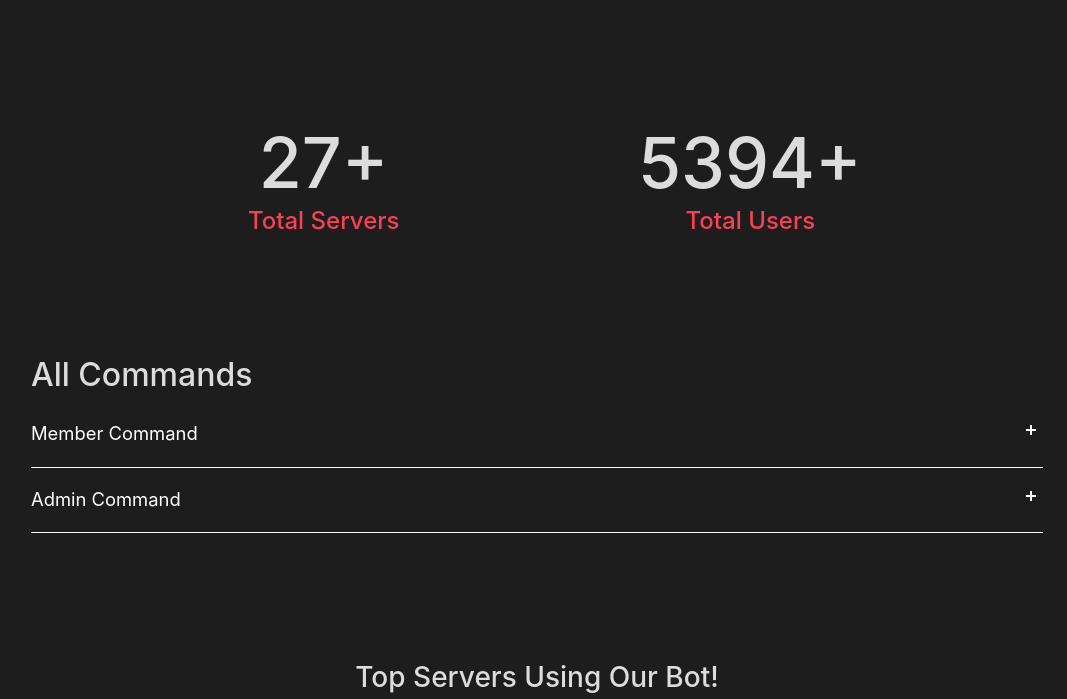
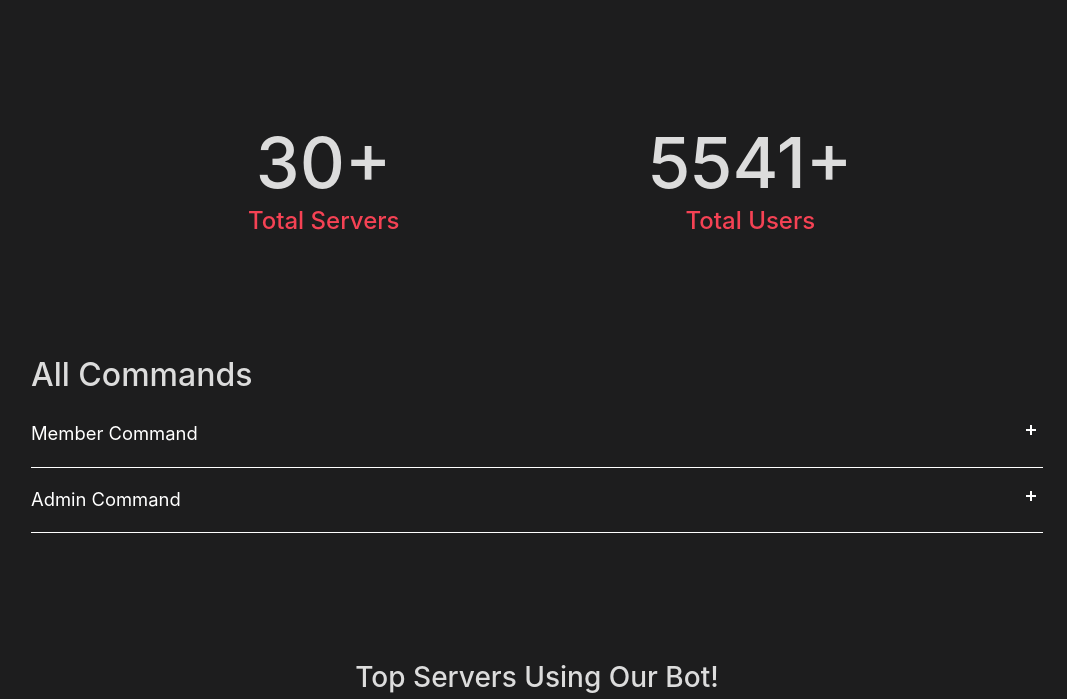
Before and after one commit to marvelishere/marvel1, a plain HTML site: page index.html in a window 1280 px wide. Shown: the part 1360-2059 px from the top of the page, without its empty margins (103-1170 px from the left). Drawn offline with nearby package versions, Linux system fonts and the light colour scheme; files whose address does not match are found by name.

Commit message:
Update index.html

```diff
--- a/index.html
+++ b/index.html
@@ -75,11 +75,11 @@
             <div class="container-fluid text-white">
                 <div class="row row-cols-3 justify-content-center" style="color: var(--secondary-text-color);">
                     <div class="col-auto col-md-6 col-lg-4 text-center pb-5 pt-5 number-item love_counter">
-                        <h1 class="love_count" style="font-size: 70px;"><strong>27</strong></h1>
+                        <h1 class="love_count" style="font-size: 70px;"><strong>30</strong></h1>
                         <h4 style="color: var(--main-color);margin-top: -6px;">Total Servers</h4>
                     </div>
                     <div class="col-auto col-lg-4 text-center align-self-center pb-5 pt-5 love_counter">
-                        <h1 class="love_count" style="font-size: 70px;"><strong>5394</strong></h1>
+                        <h1 class="love_count" style="font-size: 70px;"><strong>5541</strong></h1>
                         <h4 style="color: var(--main-color);margin-top: -6px;">Total Users</h4>
                     </div>
                 </div>
```
